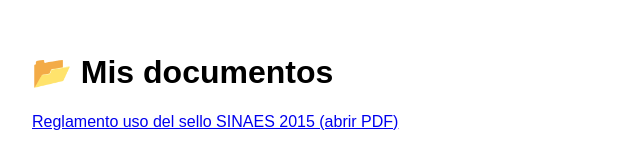
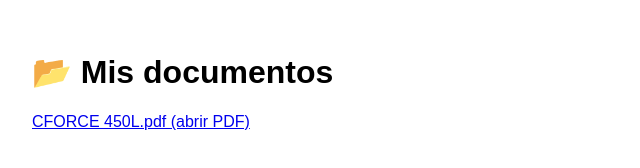
Before and after one commit to mercadeoabt/mis-pdf, a plain HTML site: page index.html in a window 1280 px wide. Shown: the whole page, without its empty margins (0-640 px from the left). Drawn offline with Linux system fonts and the light colour scheme.

Commit message:
Update index.html

```diff
--- a/index.html
+++ b/index.html
@@ -3,8 +3,8 @@
 <head><meta charset="UTF-8"><title>Mis PDFs</title></head>
 <body style="font-family:Arial,sans-serif;padding:24px">
   <h1>📂 Mis documentos</h1>
-  <p><a href="Reglamento_uso_del_sello_SINAES_2015.pdf" target="_blank">
-    Reglamento uso del sello SINAES 2015 (abrir PDF)
+  <p><a href="CFORCE 450L.pdf" target="_blank">
+    CFORCE 450L.pdf (abrir PDF)
   </a></p>
 </body>
 </html>
```
